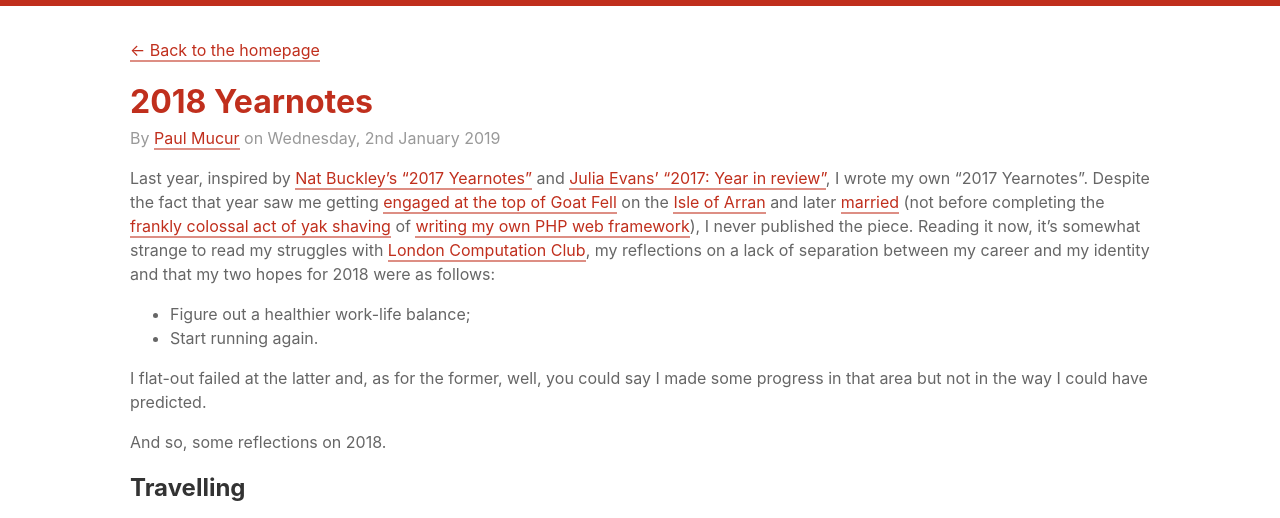
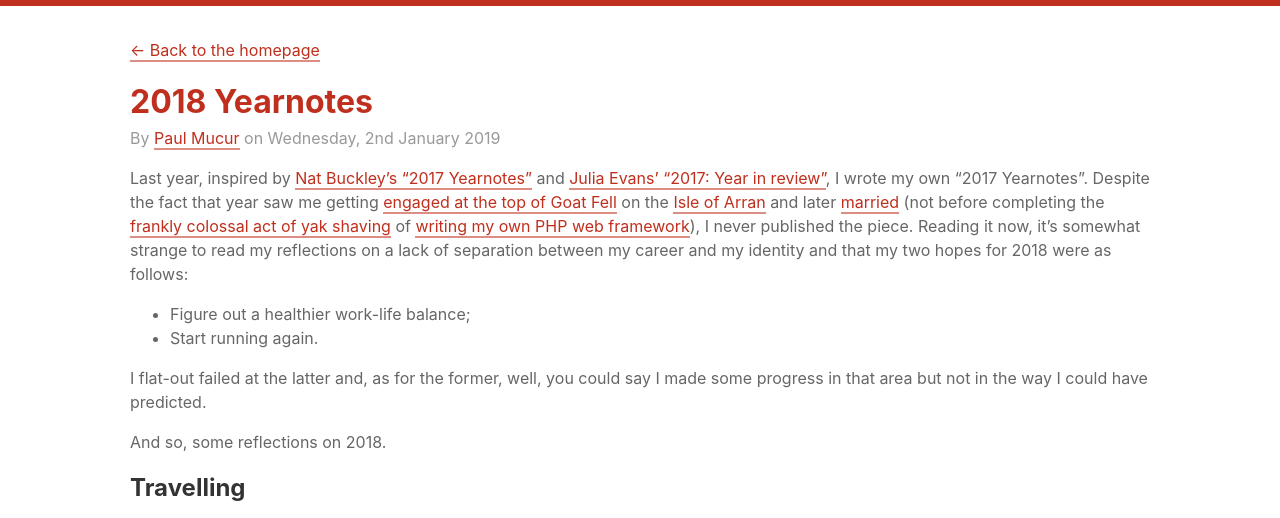
Before and after one commit to mudge/mudge.github.com, a Jekyll site: the page built from _posts/2019-01-02-2018-yearnotes.markdown, in a window 1280 px wide and 900 px high, cut to the strip 0-518 px from the top of the window. Built offline with Jekyll 4.4.1, drawn with Linux system fonts in a browser that asks for light colours; comment, search, counter and statistics services are not loaded.

Commit message:
Simplify yearnote prelude

```diff
--- a/_posts/2019-01-02-2018-yearnotes.markdown
+++ b/_posts/2019-01-02-2018-yearnotes.markdown
@@ -4,7 +4,7 @@ title: 2018 Yearnotes
 excerpt: Reflecting on the past year, both personally and professionally.
 date: 2019-01-02 15:36:00
 ---
-Last year, inspired by [Nat Buckley's "2017 Yearnotes"](http://ntlk.net/2017/12/29/2017-yearnotes/) and [Julia Evans' "2017: Year in review"](https://jvns.ca/blog/2017/12/31/2017--year-in-review/), I wrote my own "2017 Yearnotes". Despite the fact that year saw me getting [engaged at the top of Goat Fell](https://www.instagram.com/p/BRlk68ngORO/?taken-by=mudgemeister) on the [Isle of Arran](https://en.wikipedia.org/wiki/Isle_of_Arran) and later [married](https://twitter.com/mudge/status/914594665315356672) (not before completing the [frankly colossal act of yak shaving](https://en.wiktionary.org/wiki/yak_shaving) of [writing my own PHP web framework](https://github.com/mudge/engine)), I never published the piece. Reading it now, it's somewhat strange to read my struggles with [London Computation Club](http://london.computation.club/), my reflections on a lack of separation between my career and my identity and that my two hopes for 2018 were as follows:
+Last year, inspired by [Nat Buckley's "2017 Yearnotes"](http://ntlk.net/2017/12/29/2017-yearnotes/) and [Julia Evans' "2017: Year in review"](https://jvns.ca/blog/2017/12/31/2017--year-in-review/), I wrote my own "2017 Yearnotes". Despite the fact that year saw me getting [engaged at the top of Goat Fell](https://www.instagram.com/p/BRlk68ngORO/?taken-by=mudgemeister) on the [Isle of Arran](https://en.wikipedia.org/wiki/Isle_of_Arran) and later [married](https://twitter.com/mudge/status/914594665315356672) (not before completing the [frankly colossal act of yak shaving](https://en.wiktionary.org/wiki/yak_shaving) of [writing my own PHP web framework](https://github.com/mudge/engine)), I never published the piece. Reading it now, it's somewhat strange to read my reflections on a lack of separation between my career and my identity and that my two hopes for 2018 were as follows:
 
 * Figure out a healthier work-life balance;
 * Start running again.
```
